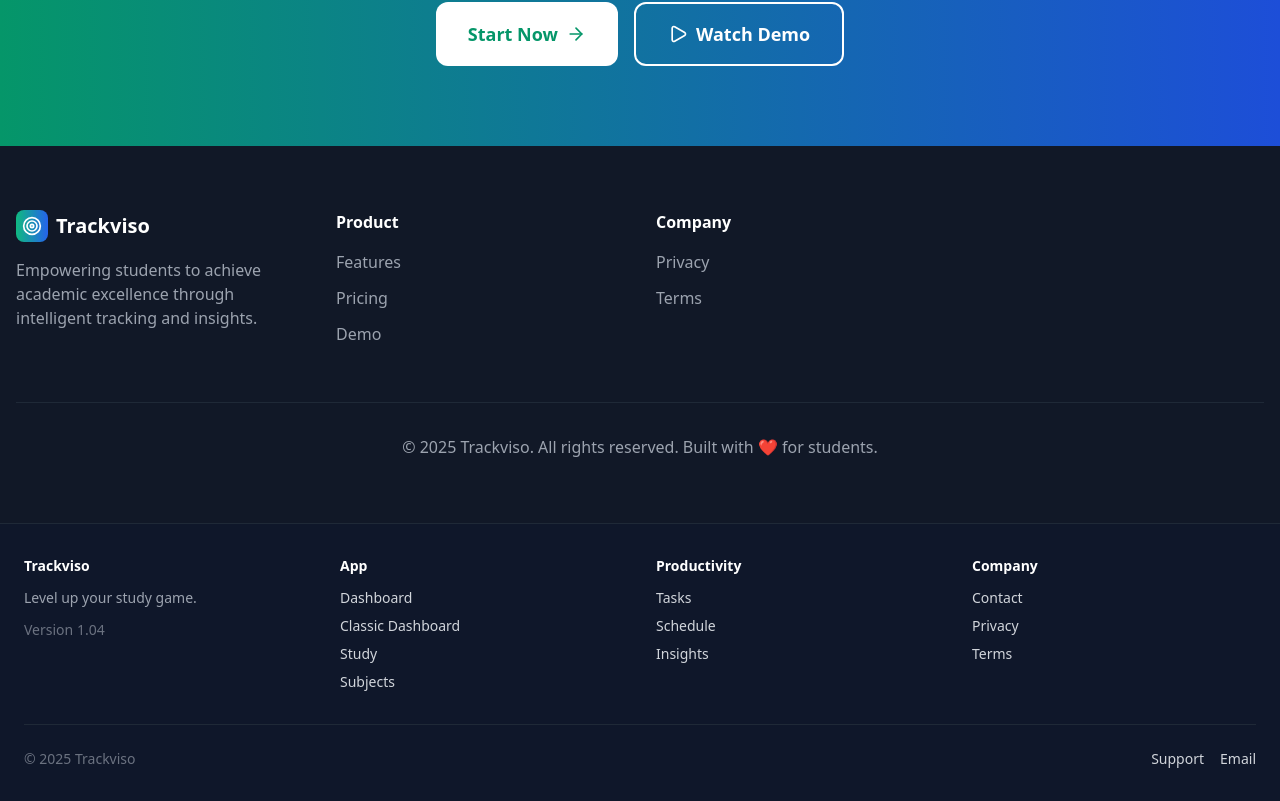
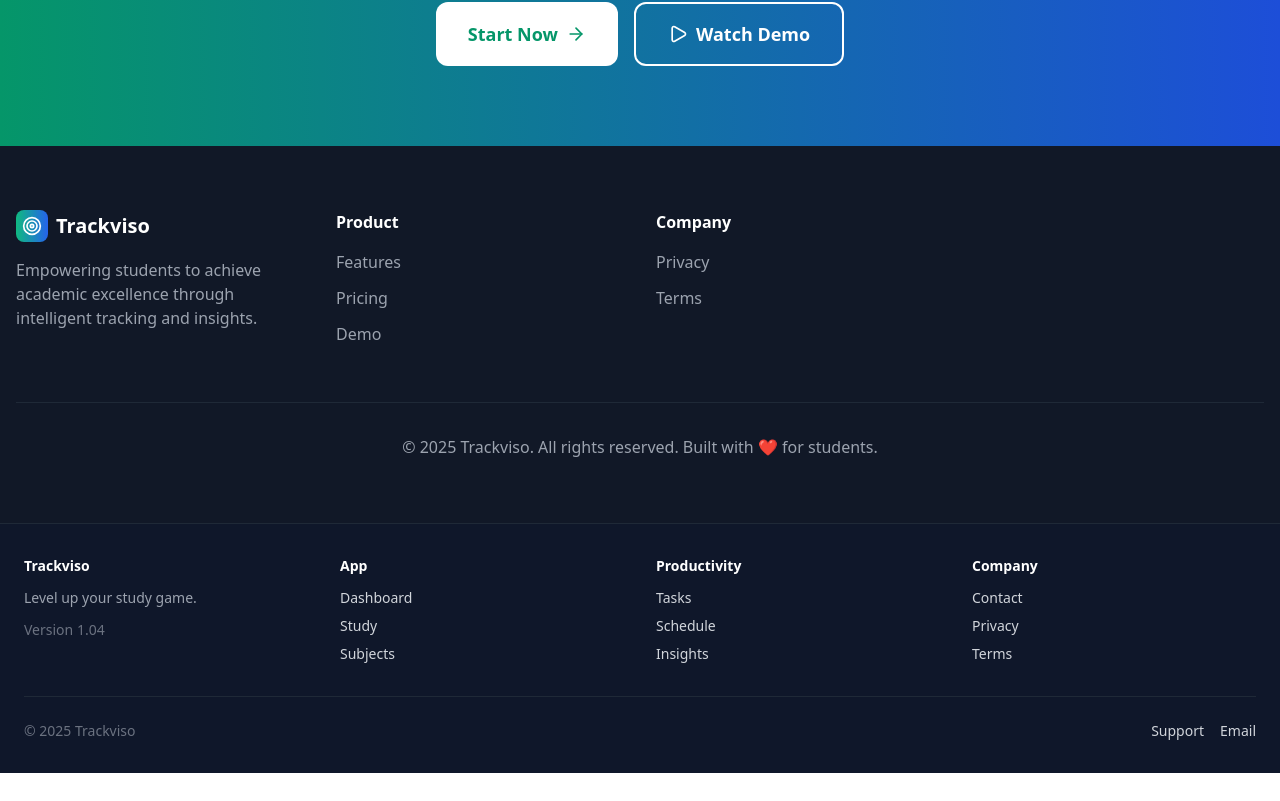
Before and after one commit to dkhedekar79/Trackviso2, a React (Vite) app: page / in a window 1280 px wide. Shown: the part 4552-5353 px from the top of the page. After the commit the page ends 5325 px from the top, so only its background shows below. Built offline with nearby package versions, Linux system fonts and the light colour scheme.

Commit message:
Manual code updates made to file: src/components/Footer.jsx

```diff
--- a/src/components/Footer.jsx
+++ b/src/components/Footer.jsx
@@ -15,7 +15,6 @@ const Footer = ({ withSidebar = false }) => {
           <h4 className="text-white font-semibold mb-3">App</h4>
           <ul className="space-y-2">
             <li><Link className="hover:text-white" to="/dashboard">Dashboard</Link></li>
-            <li><Link className="hover:text-white" to="/classic-dashboard">Classic Dashboard</Link></li>
             <li><Link className="hover:text-white" to="/study">Study</Link></li>
             <li><Link className="hover:text-white" to="/subjects">Subjects</Link></li>
           </ul>
```
